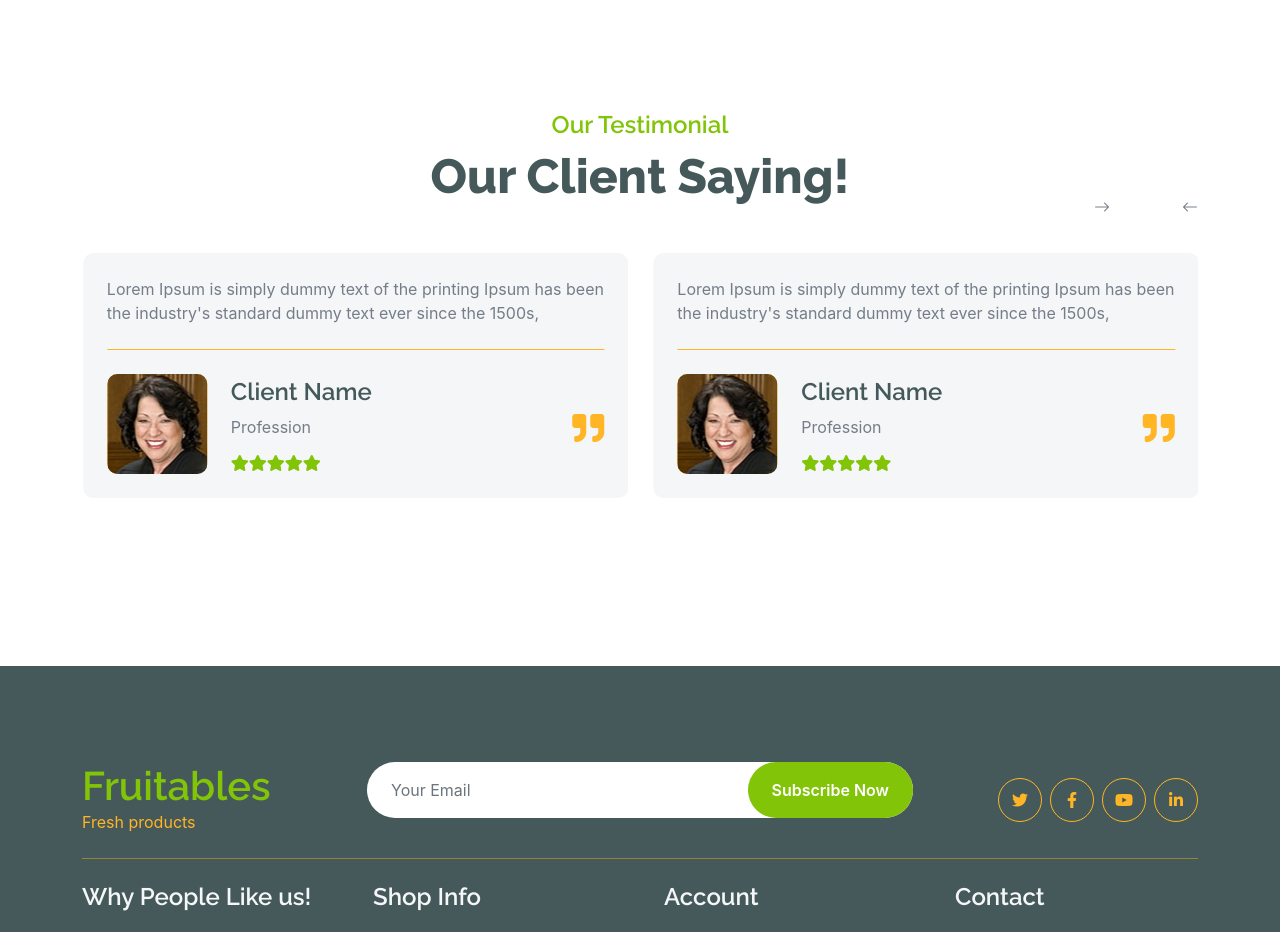
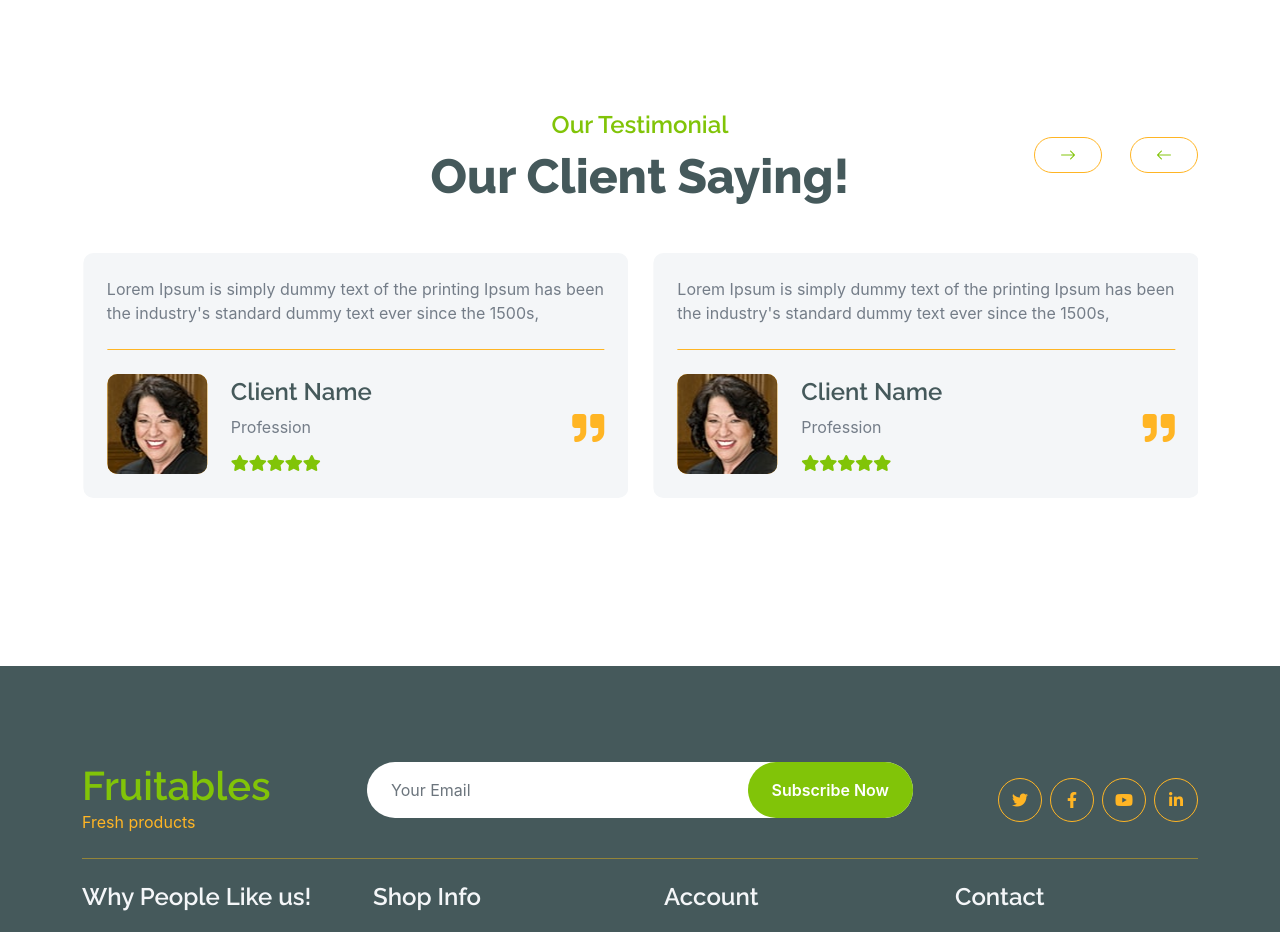
Before and after one commit to rackyjethava/frontend, a React (Create React App) app: page / in a window 1280 px wide. Shown: the part 6320-7252 px from the top of the page. Built offline with nearby package versions, Linux system fonts and the light colour scheme.

Commit message:
3_12_24_swiper

```diff
--- a/package.json
+++ b/package.json
@@ -9,7 +9,7 @@
     "react": "^18.2.0",
     "react-dom": "^18.2.0",
     "react-owl-carousel": "^2.3.3",
-    "react-scripts": "5.0.1",
+    "react-scripts": "^5.0.1",
     "web-vitals": "^2.1.4"
   },
   "scripts": {
--- a/public/css/style.css
+++ b/public/css/style.css
@@ -436,7 +436,7 @@
 .testimonial .owl-nav .owl-next {
     position: absolute;
     top: -58px;
-    right: 88px;
+    right: 48px;
     color: var(--bs-primary);
     padding: 5px 25px;
     border: 1px solid var(--bs-secondary);
--- a/src/user/container/Home/Home.js
+++ b/src/user/container/Home/Home.js
@@ -46,8 +46,8 @@ function Home(props) {
         margin: 25,
         nav : true,
         navText : [
-            '<i class="bi bi-arrow-left"></i>',
-            '<i class="bi bi-arrow-right"></i>'
+            '<div class="owl-prev"><i class="bi bi-arrow-left"></i></div>',
+            '<div class="owl-next"><i class="bi bi-arrow-right"></i></div>'
         ],
         responsiveClass: true,
         responsive: {
```
Also changed, not shown: 1 other file (tests, documents, lock files or other folders).
